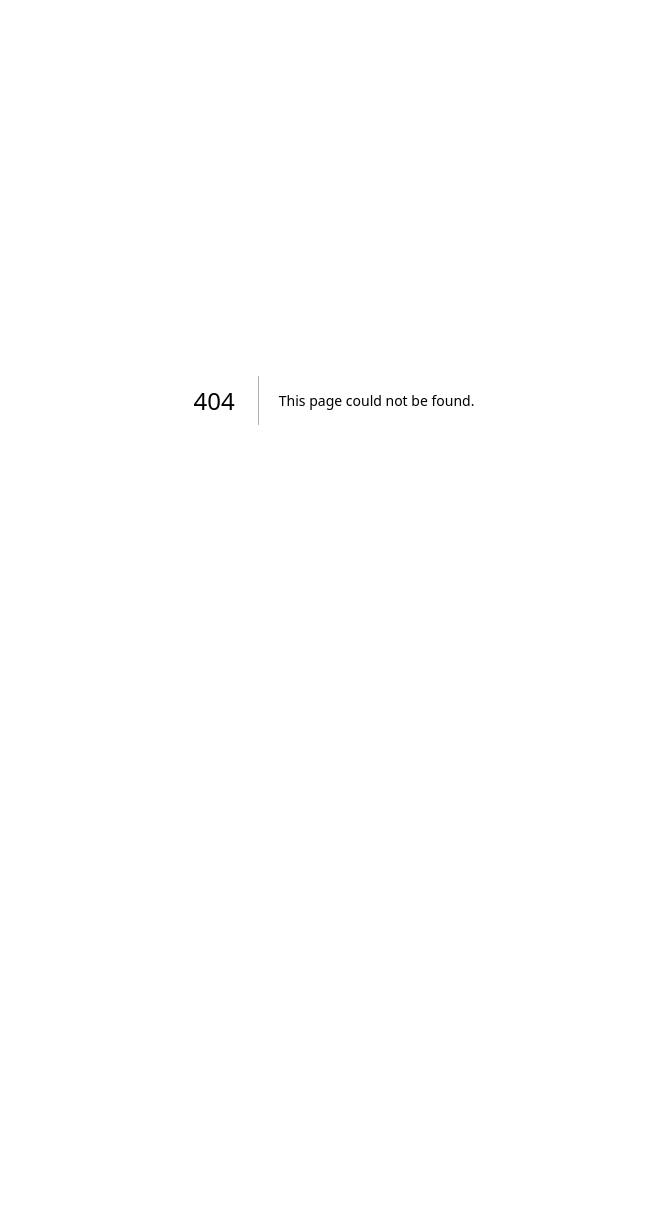
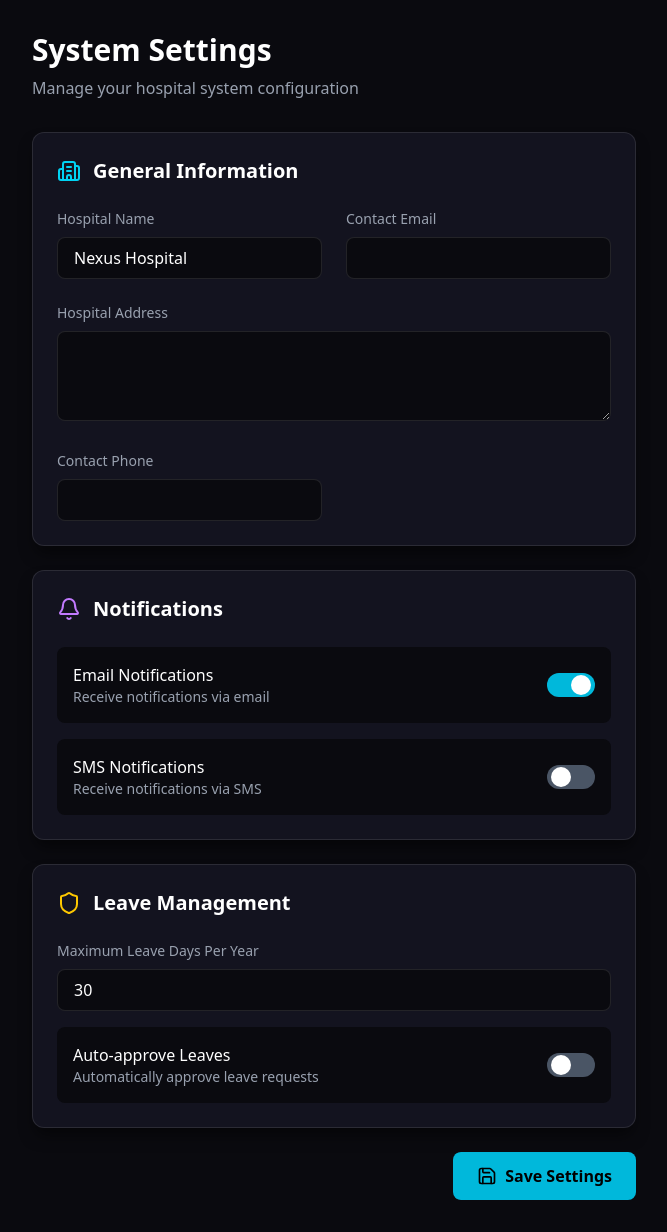
Before and after one commit to Deep-Parmar7659/Hospital-Management-System, a Next.js app in the folder frontend/: page /settings in a window 1280 px wide. Before the commit this address had no page. Shown: the whole page, without its empty margins (306-973 px from the left). Before the commit the page ends 800 px from the top, so only its background shows below. Built offline with nearby package versions, Linux system fonts and the light colour scheme.

Commit message:
feat: add settings page for hospital configuration

```diff
--- /dev/null
+++ b/frontend/src/app/settings/page.tsx
@@ -0,0 +1,277 @@
+"use client";
+
+import { useState } from "react";
+import {
+  Building2,
+  Bell,
+  Shield,
+  Save,
+  Loader2,
+  CheckCircle2,
+} from "lucide-react";
+
+const defaultSettings = {
+  hospital_name: "Nexus Hospital",
+  hospital_address: "",
+  contact_email: "",
+  contact_phone: "",
+  dark_mode: true,
+  email_notifications: true,
+  sms_notifications: false,
+  auto_approve_leaves: false,
+  max_leave_days: 30,
+};
+
+type Settings = typeof defaultSettings;
+
+export default function SettingsPage() {
+  const [loading, setLoading] = useState(false);
+  const [successMessage, setSuccessMessage] = useState("");
+  const [settings, setSettings] = useState<Settings>(() => {
+    if (typeof window === "undefined") {
+      return defaultSettings;
+    }
+
+    try {
+      const savedSettings = window.localStorage.getItem("nexus_settings");
+      return savedSettings
+        ? { ...defaultSettings, ...JSON.parse(savedSettings) }
+        : defaultSettings;
+    } catch (error) {
+      console.error("Failed to load settings:", error);
+      return defaultSettings;
+    }
+  });
+
+  const handleSave = async () => {
+    setLoading(true);
+    try {
+      // Save to localStorage (later connect to backend API)
+      localStorage.setItem("nexus_settings", JSON.stringify(settings));
+
+      // Simulate API call
+      await new Promise((resolve) => setTimeout(resolve, 1000));
+
+      setSuccessMessage("Settings saved successfully!");
+      setTimeout(() => setSuccessMessage(""), 3000);
+    } catch (error) {
+      console.error("Failed to save settings:", error);
+    } finally {
+      setLoading(false);
+    }
+  };
+
+  const handleChange = <K extends keyof Settings>(
+    key: K,
+    value: Settings[K],
+  ) => {
+    setSettings((prev) => ({ ...prev, [key]: value }));
+  };
+
+  return (
+    <div className="p-4 md:p-8 max-w-5xl mx-auto">
+      {/* Header */}
+      <div className="mb-8">
+        <h1 className="text-3xl font-bold text-white mb-2">System Settings</h1>
+        <p className="text-gray-400">
+          Manage your hospital system configuration
+        </p>
+      </div>
+
+      {/* Success Message */}
+      {successMessage && (
+        <div className="mb-6 p-4 bg-green-500/10 border border-green-500/50 rounded-lg flex items-center gap-3">
+          <CheckCircle2 className="h-5 w-5 text-green-400" />
+          <span className="text-green-400">{successMessage}</span>
+        </div>
+      )}
+
+      {/* General Settings */}
+      <div className="glass-panel p-6 rounded-xl border border-white/10 bg-surface mb-6">
+        <div className="flex items-center gap-3 mb-6">
+          <Building2 className="h-6 w-6 text-cyan-400" />
+          <h2 className="text-xl font-bold text-white">General Information</h2>
+        </div>
+
+        <div className="grid grid-cols-1 md:grid-cols-2 gap-6">
+          <div>
+            <label className="block text-sm text-gray-400 mb-2">
+              Hospital Name
+            </label>
+            <input
+              type="text"
+              value={settings.hospital_name}
+              onChange={(e) => handleChange("hospital_name", e.target.value)}
+              className="w-full px-4 py-2 bg-background border border-white/10 rounded-lg text-white focus:outline-none focus:border-cyan-400"
+            />
+          </div>
+
+          <div>
+            <label className="block text-sm text-gray-400 mb-2">
+              Contact Email
+            </label>
+            <input
+              type="email"
+              value={settings.contact_email}
+              onChange={(e) => handleChange("contact_email", e.target.value)}
+              className="w-full px-4 py-2 bg-background border border-white/10 rounded-lg text-white focus:outline-none focus:border-cyan-400"
+            />
+          </div>
+
+          <div className="md:col-span-2">
+            <label className="block text-sm text-gray-400 mb-2">
+              Hospital Address
+            </label>
+            <textarea
+              value={settings.hospital_address}
+              onChange={(e) => handleChange("hospital_address", e.target.value)}
+              rows={3}
+              className="w-full px-4 py-2 bg-background border border-white/10 rounded-lg text-white focus:outline-none focus:border-cyan-400"
+            />
+          </div>
+
+          <div>
+            <label className="block text-sm text-gray-400 mb-2">
+              Contact Phone
+            </label>
+            <input
+              type="tel"
+              value={settings.contact_phone}
+              onChange={(e) => handleChange("contact_phone", e.target.value)}
+              className="w-full px-4 py-2 bg-background border border-white/10 rounded-lg text-white focus:outline-none focus:border-cyan-400"
+            />
+          </div>
+        </div>
+      </div>
+
+      {/* Notifications Settings */}
+      <div className="glass-panel p-6 rounded-xl border border-white/10 bg-surface mb-6">
+        <div className="flex items-center gap-3 mb-6">
+          <Bell className="h-6 w-6 text-purple-400" />
+          <h2 className="text-xl font-bold text-white">Notifications</h2>
+        </div>
+
+        <div className="space-y-4">
+          <div className="flex items-center justify-between p-4 bg-background rounded-lg">
+            <div>
+              <p className="text-white font-medium">Email Notifications</p>
+              <p className="text-sm text-gray-400">
+                Receive notifications via email
+              </p>
+            </div>
+            <button
+              onClick={() =>
+                handleChange(
+                  "email_notifications",
+                  !settings.email_notifications,
+                )
+              }
+              className={`w-12 h-6 rounded-full transition-colors ${
+                settings.email_notifications ? "bg-cyan-500" : "bg-gray-600"
+              }`}
+            >
+              <div
+                className={`w-5 h-5 bg-white rounded-full transform transition-transform ${
+                  settings.email_notifications
+                    ? "translate-x-6"
+                    : "translate-x-1"
+                }`}
+              />
+            </button>
+          </div>
+
+          <div className="flex items-center justify-between p-4 bg-background rounded-lg">
+            <div>
+              <p className="text-white font-medium">SMS Notifications</p>
+              <p className="text-sm text-gray-400">
+                Receive notifications via SMS
+              </p>
+            </div>
+            <button
+              onClick={() =>
+                handleChange("sms_notifications", !settings.sms_notifications)
+              }
+              className={`w-12 h-6 rounded-full transition-colors ${
+                settings.sms_notifications ? "bg-cyan-500" : "bg-gray-600"
+              }`}
+            >
+              <div
+                className={`w-5 h-5 bg-white rounded-full transform transition-transform ${
+                  settings.sms_notifications ? "translate-x-6" : "translate-x-1"
+                }`}
+              />
+            </button>
+          </div>
+        </div>
+      </div>
+
+      {/* Leave Settings */}
+      <div className="glass-panel p-6 rounded-xl border border-white/10 bg-surface mb-6">
+        <div className="flex items-center gap-3 mb-6">
+          <Shield className="h-6 w-6 text-yellow-400" />
+          <h2 className="text-xl font-bold text-white">Leave Management</h2>
+        </div>
+
+        <div className="space-y-4">
+          <div>
+            <label className="block text-sm text-gray-400 mb-2">
+              Maximum Leave Days Per Year
+            </label>
+            <input
+              type="number"
+              value={settings.max_leave_days}
+              onChange={(e) =>
+                handleChange("max_leave_days", parseInt(e.target.value))
+              }
+              className="w-full px-4 py-2 bg-background border border-white/10 rounded-lg text-white focus:outline-none focus:border-cyan-400"
+            />
+          </div>
+
+          <div className="flex items-center justify-between p-4 bg-background rounded-lg">
+            <div>
+              <p className="text-white font-medium">Auto-approve Leaves</p>
+              <p className="text-sm text-gray-400">
+                Automatically approve leave requests
+              </p>
+            </div>
+            <button
+              onClick={() =>
+                handleChange(
+                  "auto_approve_leaves",
+                  !settings.auto_approve_leaves,
+                )
+              }
+              className={`w-12 h-6 rounded-full transition-colors ${
+                settings.auto_approve_leaves ? "bg-cyan-500" : "bg-gray-600"
+              }`}
+            >
+              <div
+                className={`w-5 h-5 bg-white rounded-full transform transition-transform ${
+                  settings.auto_approve_leaves
+                    ? "translate-x-6"
+                    : "translate-x-1"
+                }`}
+              />
+            </button>
+          </div>
+        </div>
+      </div>
+
+      {/* Save Button */}
+      <div className="flex justify-end gap-4">
+        <button
+          onClick={handleSave}
+          disabled={loading}
+          className="flex items-center gap-2 px-6 py-3 bg-cyan-500 hover:bg-cyan-600 text-black font-semibold rounded-lg transition-colors disabled:opacity-50"
+        >
+          {loading ? (
+            <Loader2 className="h-5 w-5 animate-spin" />
+          ) : (
+            <Save className="h-5 w-5" />
+          )}
+          {loading ? "Saving..." : "Save Settings"}
+        </button>
+      </div>
+    </div>
+  );
+}
```
